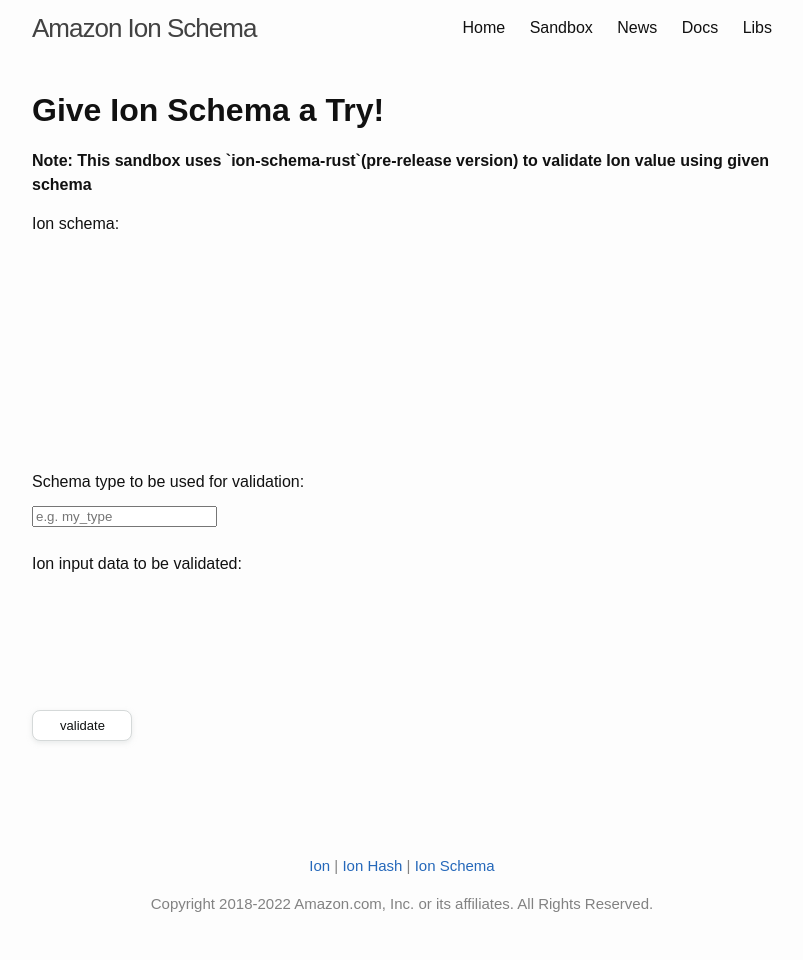
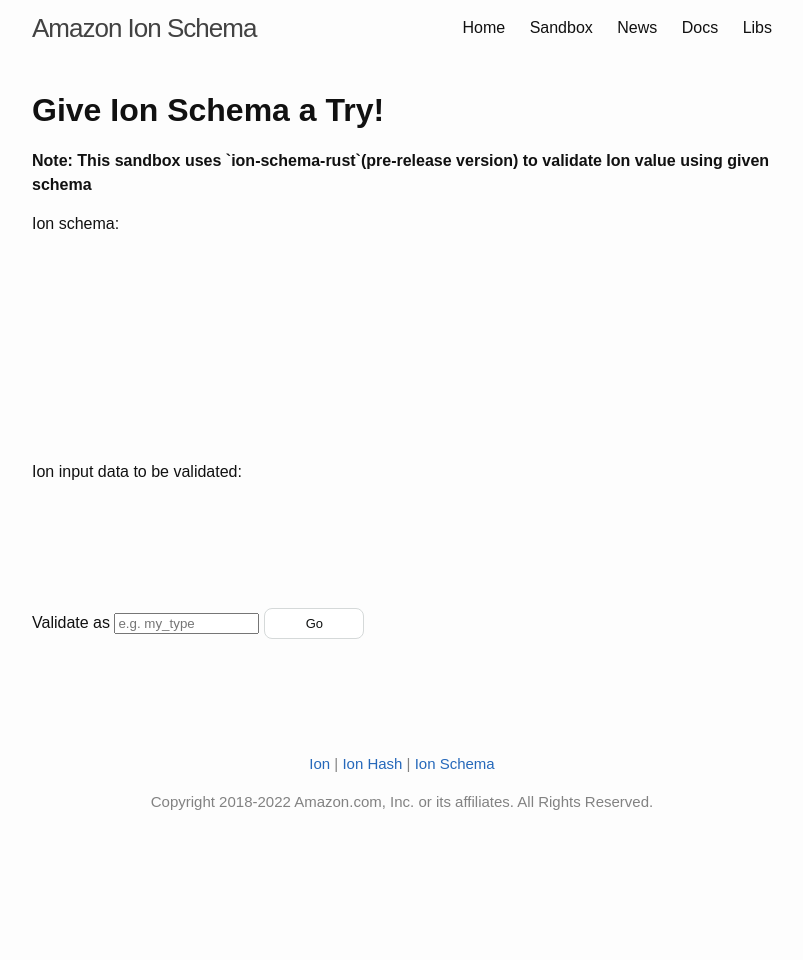
Before and after one commit to amazon-ion/ion-schema, a Jekyll site: the page built from sandbox.md, in a window 1280 px wide. Shown: the whole page, without its empty margins (238-1041 px from the left). Built offline with Jekyll 4.4.1, drawn with Linux system fonts in a browser that asks for light colours; after the commit the page ends 900 px from its top, so only the background shows below that.

Commit message:
adds layout chnages for the sandbox
* changed the layout of sandbox
* changed all textrea and output background color
* removed shadow from button
* allows sandbox width resizing now

```diff
--- a/_data/navigation.yml
+++ b/_data/navigation.yml
@@ -2,10 +2,10 @@ main:
   - title: "Home"
     url: /
   - title: "Sandbox"
-    url: /sandbox.html
+    url: /sandbox
   - title: "News"
-    url: /news.html
+    url: /news
   - title: "Docs"
     url: /docs
   - title: "Libs"
-    url: /libs.html
+    url: /libs
--- a/assets/main.scss
+++ b/assets/main.scss
@@ -30,13 +30,19 @@ $on-laptop:        800px;
 
 
 // ion schema sandbox styling
+#sandbox {
+  height: 100%;
+  width: 100%;
+}
 #schema {
-  width: 500px;
+  background-color: $background-color;
+  width: 70%;
   height: 200px;
   position: relative;
 }
 #value {
-  width: 500px;
+  background-color: $background-color;
+  width: 70%;
   height: 100px;
   position: relative;
 }
@@ -44,7 +50,6 @@ button {
   background-color: #fff;
   border: 1px solid #d5d9d9;
   border-radius: 8px;
-  box-shadow: rgba(213, 217, 217, .5) 0 2px 5px 0;
   box-sizing: border-box;
   color: #0f1111;
   cursor: pointer;
@@ -68,23 +73,17 @@ button:hover {
 
 button:focus {
   border-color: #008296;
-  box-shadow: rgba(213, 217, 217, .5) 0 2px 5px 0;
   outline: 0;
 }
 #violation {
   border-left: 0px;
-  background: white;
+  background-color: $background-color;
   color: red;
   text-align: left;
 }
 #result {
   border-left: 0px;
-  background: white;
-}
-#sandbox > label {
-  display: block;
-  margin-bottom: 10px;
-  font-size: medium;
+  background-color: $background-color;
 }
 
 // whiteglass also includes a mixin for defining media queries.
--- a/sandbox.md
+++ b/sandbox.md
@@ -9,14 +9,12 @@ title: Give Ion Schema a Try!
       <label for="schema">Ion schema:</label>
       <div id="schema"></div>
       <br>
-      <label for="schema_type">Schema type to be used for validation:</label>
-      <input type="text" id="schema_type" placeholder="e.g. my_type" name="schema_type" rows="5" cols="33"/>
-      <br>
-      <br>
       <label for="value">Ion input data to be validated:</label>
       <div id="value"></div>
       <br>
-      <button id="validate" type="submit">validate</button>
+      <label for="schema_type">Validate as </label>
+      <input type="text" id="schema_type" placeholder="e.g. my_type" name="schema_type" size="15"/>
+      <button id="validate" type="submit">Go</button>
       <br>
       <br>
       <h3><pre id="result"></pre></h3>
```
